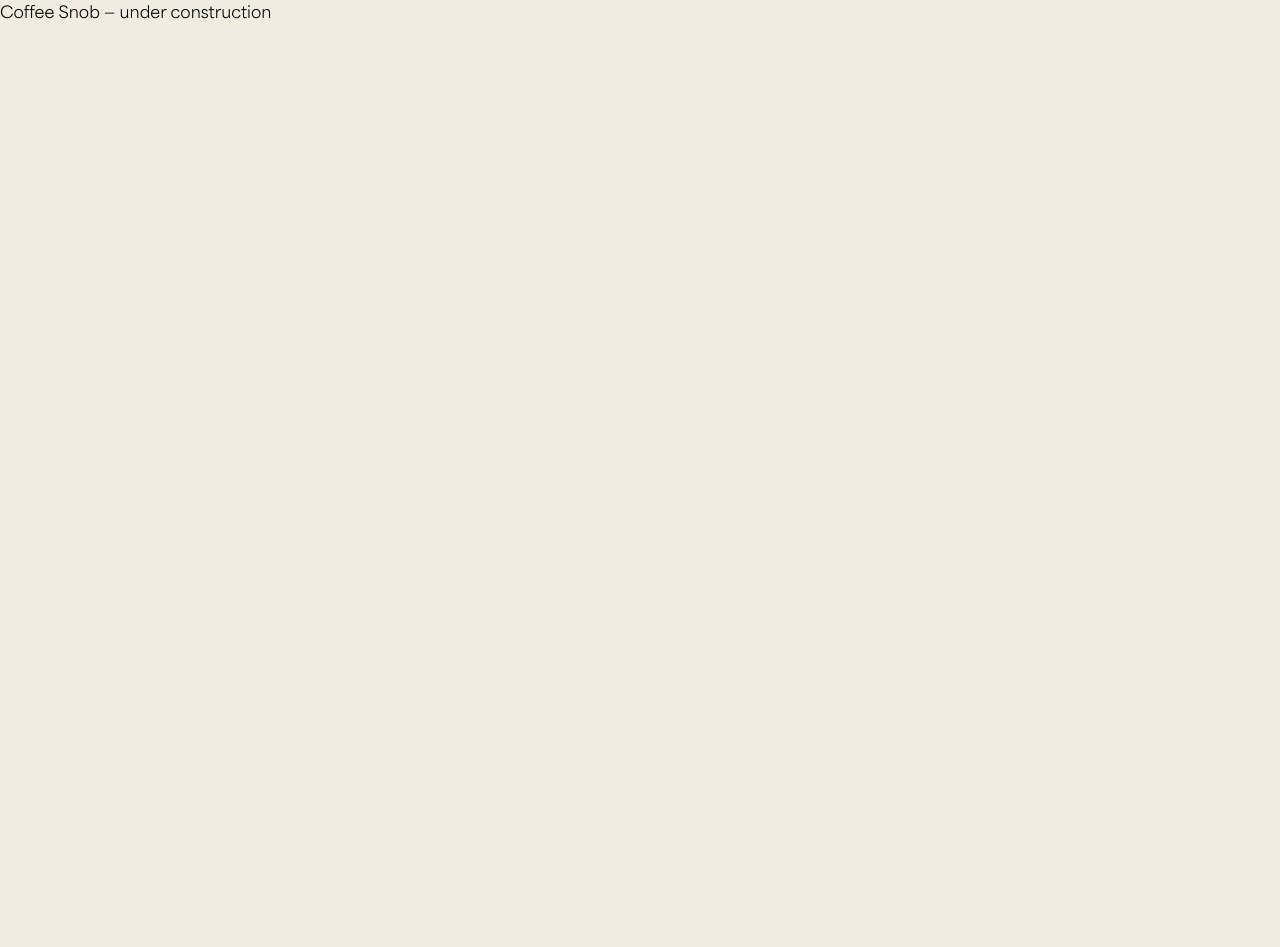
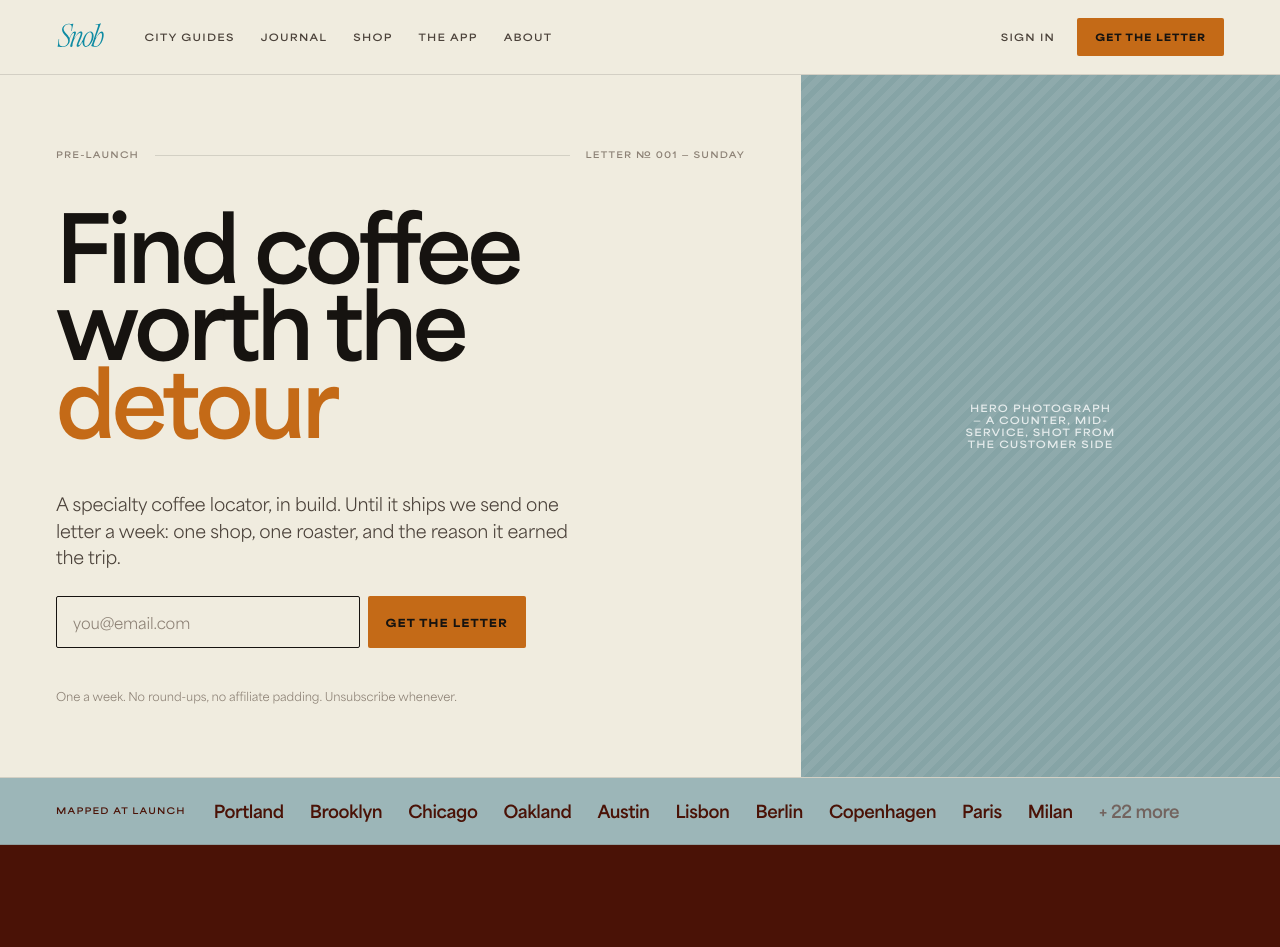
Before and after one commit to ethan8damax/Coffee-SNOB, a Next.js app in the folder apps/web/: page / in a window 1280 px wide. Shown: the top 947 px of the page. Before the commit the page ends 800 px from the top, so only its background shows below. Built offline with nearby package versions, Linux system fonts and the light colour scheme.

Commit message:
Build the landing page

```diff
--- a/apps/web/app/page.tsx
+++ b/apps/web/app/page.tsx
@@ -1,3 +1,178 @@
-export default function HomePage() {
-  return <main>Coffee Snob — under construction</main>;
+import Link from "next/link";
+import { Eyebrow, Detour, DETOUR, DETOUR_SUB } from "@/components/primitives";
+import { WebNav, LetterBand, WebFooter } from "@/components/web-chrome";
+import { SignupForm } from "@/components/signup-form";
+
+const US_CITIES = ["Portland", "Brooklyn", "Chicago", "Oakland", "Austin", "Seattle", "Los Angeles"];
+const EU_CITIES = ["Lisbon", "Berlin", "Copenhagen", "Paris", "Milan", "Barcelona", "Rotterdam"];
+
+const JOURNAL_TEASERS = [
+  { kicker: "Roasters", title: "Nobody roasts for the second cup", dek: "Ana Beires roasts forty kilos a week in an Alcântara garage and is sold out by Thursday.", photoLabel: "Roaster at the drum, Alcântara garage" },
+  { kicker: "Rooms", title: "The case for a bad chair", dek: "Four rooms we keep going back to, none of them comfortable.", photoLabel: "Wooden stool at a tiled counter" },
+  { kicker: "Field notes", title: "Three days in Porto, one good espresso", dek: "A bar culture that resists everything specialty coffee wants from it.", photoLabel: "Porto café interior" },
+];
+
+const GUIDE_CITIES = [
+  { city: "Lisbon", country: "Portugal", shops: 7, detour: 5, href: "/city-guides/lisbon" },
+  { city: "Portland", country: "United States", shops: 0, detour: 0, href: undefined },
+  { city: "Seattle", country: "United States", shops: 0, detour: 0, href: undefined },
+  { city: "Austin", country: "United States", shops: 0, detour: 0, href: undefined },
+];
+
+function Hero() {
+  return (
+    <section className="hero" id="top">
+      <div className="hero-type">
+        <div className="hero-eyebrow">
+          <span className="label">Pre-launch</span>
+          <span className="hair" />
+          <span className="label">Letter № 001 — Sunday</span>
+        </div>
+        <h1 className="h1">Find coffee<br />worth the <em>detour</em></h1>
+        <div className="hero-sub">
+          <p className="lede">A specialty coffee locator, in build. Until it ships we send one letter a week: one shop, one roaster, and the reason it earned the trip.</p>
+          <SignupForm />
+          <p className="fine">One a week. No round-ups, no affiliate padding. Unsubscribe whenever.</p>
+        </div>
+      </div>
+      <div className="hero-art">
+        <div className="photo-ph" data-label="Hero photograph — a counter, mid-service, shot from the customer side" />
+      </div>
+    </section>
+  );
 }
+
+function CityBand() {
+  const cities = [...US_CITIES.slice(0, 5), ...EU_CITIES.slice(0, 5)];
+  return (
+    <section className="cityband">
+      <div className="cityband-in">
+        <span className="label" style={{ color: "var(--oxblood)", flexShrink: 0 }}>Mapped at launch</span>
+        <ul className="citylist">
+          {cities.map((c) => (
+            <li key={c}><Link href={c === "Lisbon" ? "/city-guides/lisbon" : "/city-guides"} className="d4">{c}</Link></li>
+          ))}
+          <li className="more"><Link href="/city-guides" className="d4">+ 22 more</Link></li>
+        </ul>
+      </div>
+    </section>
+  );
+}
+
+function Scale() {
+  return (
+    <section className="scale" style={{ background: "var(--oxblood)", color: "var(--cream)", padding: "104px 0 108px" }}>
+      <div className="wrap">
+        <div style={{ paddingBottom: 56 }}>
+          <Eyebrow color="rgba(233,228,208,.5)">The rating</Eyebrow>
+          <h2 className="h2">Five stars tell you<br />nothing. Ours tells<br />you whether to go.</h2>
+          <p className="lede on-dark" style={{ marginTop: 18 }}>Every shop in Snob is rated on one question: how far would you travel for it? The scale is a sentence, not a number, and it is the only score we keep.</p>
+        </div>
+        <ol style={{ listStyle: "none", margin: 0, padding: 0, borderTop: "1px solid rgba(233,228,208,.18)" }}>
+          {DETOUR.map((word, i) => (
+            <li key={word} style={{ display: "grid", gridTemplateColumns: "52px 78px 300px 1fr", gap: 24, alignItems: "baseline", padding: "26px 0", borderBottom: "1px solid rgba(233,228,208,.18)" }}>
+              <span className="num" style={{ fontSize: 15, color: i === 2 ? "var(--burnt)" : "rgba(233,228,208,.4)" }}>{i + 1}</span>
+              <Detour value={i + 1} />
+              <span className="d2" style={{ color: i === 2 ? "var(--burnt)" : "var(--cream)" }}>{word}</span>
+              <span className="body" style={{ color: "rgba(233,228,208,.6)", maxWidth: "56ch" }}>{DETOUR_SUB[i]}</span>
+            </li>
+          ))}
+        </ol>
+      </div>
+    </section>
+  );
+}
+
+function Guides() {
+  return (
+    <section className="guides" style={{ padding: "104px 0 0" }}>
+      <div className="wrap">
+        <div className="sec-head">
+          <Eyebrow>City guides</Eyebrow>
+          <div className="sec-head-row">
+            <h2 className="h2">One guide per city,<br />written on the ground.</h2>
+            <Link href="/city-guides" className="seeall label-lg">All city guides →</Link>
+          </div>
+        </div>
+        <div className="ggrid">
+          {GUIDE_CITIES.map((c) => (
+            <Link key={c.city} className="gcard" href={c.href ?? "/city-guides"}>
+              <div className="photo-ph gphoto" data-label={`${c.city} — street or counter photograph`} />
+              <div className="gline">
+                <h3 className="d3">{c.city}</h3>
+                <span className="label gcountry">{c.country}</span>
+              </div>
+              <div className="gmeta">
+                <span className="body-sm">{c.shops ? <><span className="num">{c.shops}</span> shops</> : "Guide in progress"}</span>
+                {c.detour > 0 && <span className="body-sm gbu"><span className="num">{c.detour}</span> worth the detour</span>}
+              </div>
+            </Link>
+          ))}
+        </div>
+      </div>
+    </section>
+  );
+}
+
+function Journal() {
+  return (
+    <section className="journal" style={{ padding: "104px 0" }}>
+      <div className="wrap">
+        <div className="sec-head">
+          <Eyebrow>The journal</Eyebrow>
+          <div className="sec-head-row">
+            <h2 className="h2">What we are writing<br />while we build.</h2>
+            <Link href="/journal" className="seeall label-lg">All writing →</Link>
+          </div>
+        </div>
+        <div className="jgrid">
+          {JOURNAL_TEASERS.map((a) => (
+            <article key={a.title} className="jcard">
+              <div className="photo-ph cr jphoto" data-label={a.photoLabel} />
+              <span className="label jkicker">{a.kicker}</span>
+              <h3 className="d3">{a.title}</h3>
+              <p className="body">{a.dek}</p>
+            </article>
+          ))}
+        </div>
+      </div>
+    </section>
+  );
+}
+
+function Founder() {
+  return (
+    <section style={{ background: "var(--card)", borderTop: "1px solid var(--rule)", borderBottom: "1px solid var(--rule)", padding: "96px 56px" }}>
+      <div style={{ maxWidth: 660, margin: "0 auto" }}>
+        <Eyebrow color="var(--ink-3)">Why this exists</Eyebrow>
+        <div style={{ marginTop: 32, display: "grid", gap: 20 }}>
+          <p className="lede">Placeholder — rewrite this in your own voice. Two or three paragraphs on the trip that started it, the shop you still think about, and what was missing from every app you tried to plan it with.</p>
+          <p className="body">Placeholder. Say who Snob is for and who it is not for. Being specific here is what makes people sign up.</p>
+        </div>
+        <div style={{ display: "flex", alignItems: "center", gap: 16, marginTop: 44, paddingTop: 28, borderTop: "1px solid var(--rule)" }}>
+          <div className="photo-ph" style={{ width: 56, height: 56, borderRadius: "50%" }} data-label="Portrait" />
+          <div>
+            <div className="d4">Your name</div>
+            <div className="label" style={{ color: "var(--ink-3)", marginTop: 6 }}>Founder, Coffee Snob</div>
+          </div>
+        </div>
+      </div>
+    </section>
+  );
+}
+
+export default function LandingPage() {
+  return (
+    <div className="snob-web">
+      <WebNav />
+      <Hero />
+      <CityBand />
+      <Scale />
+      <Guides />
+      <Journal />
+      <Founder />
+      <LetterBand />
+      <WebFooter />
+    </div>
+  );
+}
```
